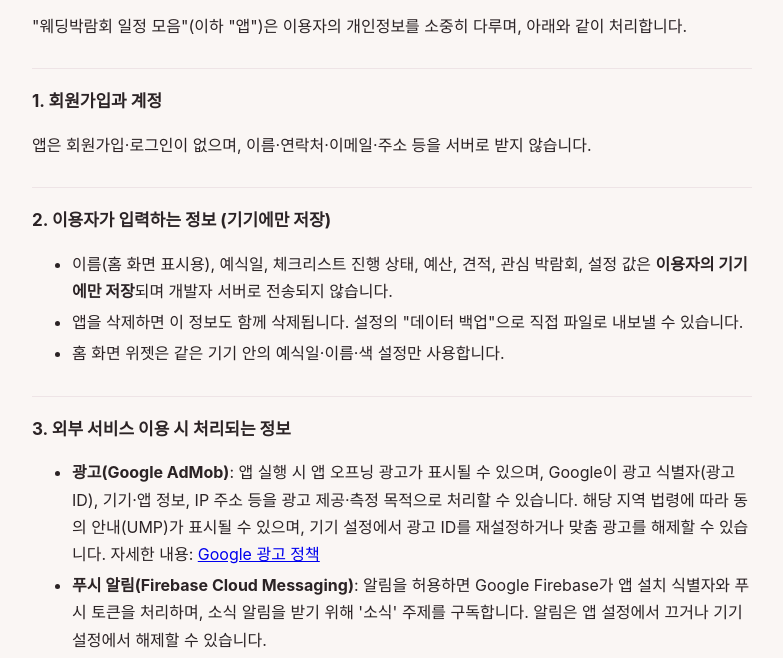
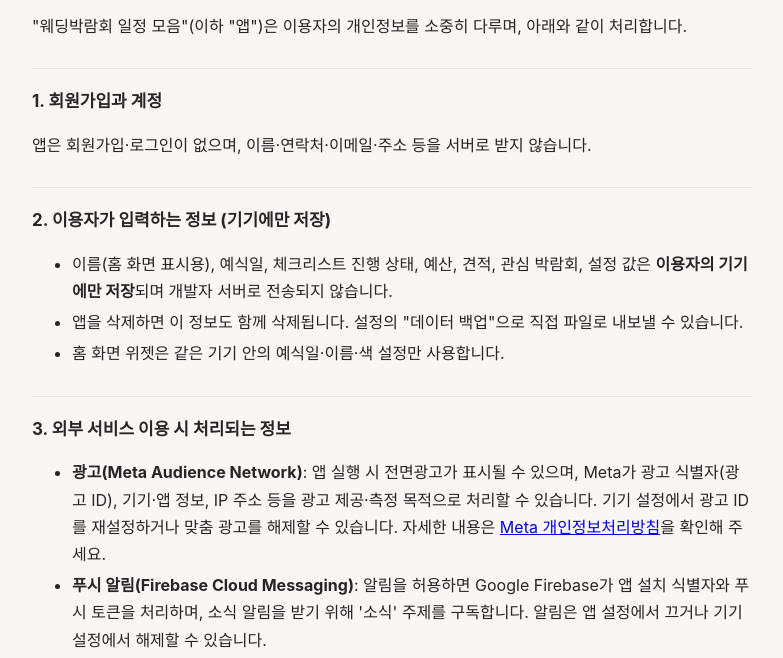
Before and after one commit to aisi1004/wedding-web, a plain HTML site: page privacy.html in a window 1280 px wide. Shown: the part 118-776 px from the top of the page, without its empty margins (248-1031 px from the left). Drawn offline with Linux system fonts and the light colour scheme.

Commit message:
Switch ad disclosure from AdMob to Meta Audience Network
Co-Authored-By: Claude Sonnet 5.5 <noreply@anthropic.com>

```diff
--- a/privacy.html
+++ b/privacy.html
@@ -29,7 +29,7 @@ li{margin:4px 0}.sub{color:#8a7f82;font-size:14px}
 
 <h2>3. 외부 서비스 이용 시 처리되는 정보</h2>
 <ul>
-<li><b>광고(Google AdMob)</b>: 앱 실행 시 앱 오프닝 광고가 표시될 수 있으며, Google이 광고 식별자(광고 ID), 기기·앱 정보, IP 주소 등을 광고 제공·측정 목적으로 처리할 수 있습니다. 해당 지역 법령에 따라 동의 안내(UMP)가 표시될 수 있으며, 기기 설정에서 광고 ID를 재설정하거나 맞춤 광고를 해제할 수 있습니다. 자세한 내용: <a href="https://policies.google.com/technologies/ads">Google 광고 정책</a></li>
+<li><b>광고(Meta Audience Network)</b>: 앱 실행 시 전면광고가 표시될 수 있으며, Meta가 광고 식별자(광고 ID), 기기·앱 정보, IP 주소 등을 광고 제공·측정 목적으로 처리할 수 있습니다. 기기 설정에서 광고 ID를 재설정하거나 맞춤 광고를 해제할 수 있습니다. 자세한 내용은 <a href="https://www.facebook.com/privacy/policy/">Meta 개인정보처리방침</a>을 확인해 주세요.</li>
 <li><b>푸시 알림(Firebase Cloud Messaging)</b>: 알림을 허용하면 Google Firebase가 앱 설치 식별자와 푸시 토큰을 처리하며, 소식 알림을 받기 위해 '소식' 주제를 구독합니다. 알림은 앱 설정에서 끄거나 기기 설정에서 해제할 수 있습니다.</li>
 <li><b>박람회 일정 불러오기</b>: 앱은 일정 정보를 얻기 위해 <code>wedding.imeji.com</code>(GitHub Pages) 및 <code>ad.cpaad.co.kr</code>의 공개 페이지에 접속합니다. 이 과정에서 해당 서버가 이용자의 IP 주소를 접속 기록으로 처리할 수 있습니다.</li>
 <li><b>지도</b>: [지도 보기]를 누르면 박람회 장소의 주소가 이용자가 선택한 지도 앱(카카오맵·네이버지도·구글지도 등)으로 전달됩니다. 앱은 이용자의 위치 정보를 수집하지 않습니다.</li>
```
Also changed, not shown: terms.html (+1 -1 lines).
